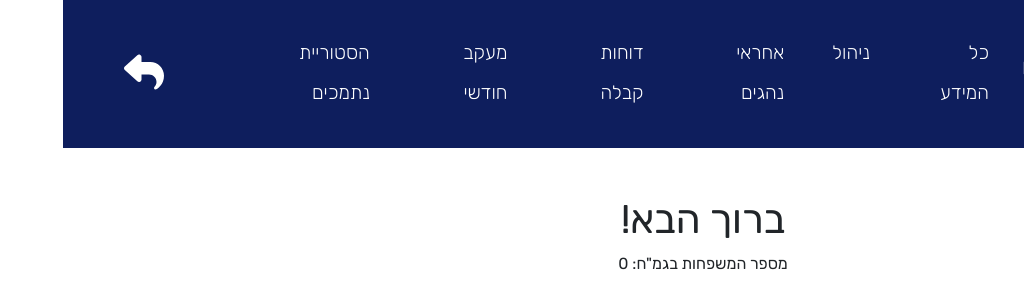
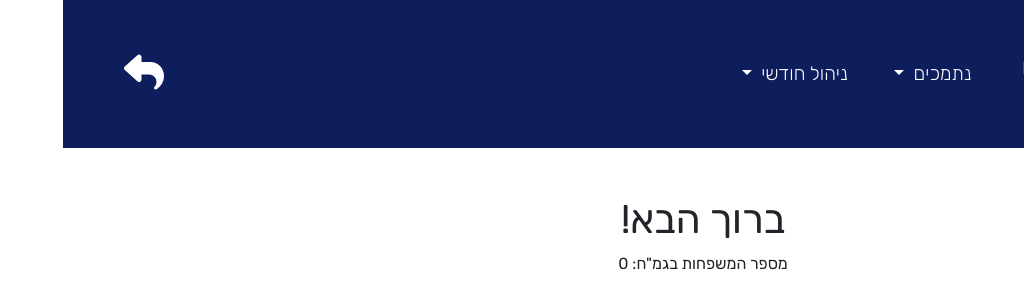
Before and after one commit to ShalomPrinz/gmah, a React (Vite) app in the folder frontend/: page / in a window 1280 px wide. Shown: the top 308 px of the page, without its empty margins (256-1280 px from the left). Built offline with nearby package versions, Linux system fonts and the light colour scheme; no server answers.

Commit message:
change navbar display

```diff
--- a/frontend/src/components/Navbar/Navbar.css
+++ b/frontend/src/components/Navbar/Navbar.css
@@ -1,14 +1,6 @@
-:root {
-  --navbar-hover-color: hsl(49, 100%, 63%);
-  --navbar-color: white;
-}
-
-.nav-links:hover {
-  color: var(--navbar-hover-color) !important;
-}
-
 .navbar-brand {
-  color: var(--navbar-color) !important;
+  color: white !important;
+  margin-left: 1rem;
 }
 
 .navbar {
@@ -22,44 +14,41 @@
 }
 
 .nav-links {
-  color: var(--navbar-color);
   padding: 0.5rem 1rem;
   text-decoration: none;
 }
 
 .nav-item {
   line-height: 40px;
-  margin-right: 1rem;
+  margin-right: 1.6rem;
 }
 
-.nav-item:after {
-  content: "";
-  background: transparent;
-  display: block;
-  height: 3px;
-  transition: width 0.7s ease, background-color 0.5s ease;
-  width: 0;
+.nav-dropdown {
+  background: inherit;
+  font-weight: lighter;
 }
 
-.nav-item:hover:after {
-  background: var(--navbar-hover-color);
-  width: 100%;
+.nav-dropdown:hover:after {
+  background: initial;
 }
 
-.nav-item .active {
-  border: 1px solid var(--navbar-hover-color);
-  color: var(--navbar-hover-color);
+.nav-dropdown-item {
+  border: 0 !important;
+  color: black !important;
+  display: flex;
+  justify-content: center;
+  text-decoration: none;
 }
 
-/* CSS variables are disallowed in media queries declaration */
-@media screen and (max-width: 992px) {
-  .nav-item .active {
-    border: none;
-    color: var(--navbar-hover-color);
-  }
-  .nav-links {
-    display: table;
-    padding: 1.5rem;
-    width: 100%;
-  }
+.nav-dropdown-item:hover {
+  background-color: moccasin !important;
+  font-weight: bold;
 }
+
+.dropdown-toggle {
+  color: white !important;
+}
+
+.dropdown-toggle.nav-link::after {
+  margin-right: .6rem;
+}
--- a/frontend/src/components/Navbar/Navbar.tsx
+++ b/frontend/src/components/Navbar/Navbar.tsx
@@ -2,6 +2,8 @@ import { useState } from "react";
 
 import Nav from "react-bootstrap/Nav";
 import Navbar from "react-bootstrap/Navbar";
+import NavDropdown from "react-bootstrap/NavDropdown";
+
 import { useMediaQuery } from "react-responsive";
 import { NavLink } from "react-router-dom";
 import { toast } from "react-toastify";
@@ -18,10 +20,24 @@ interface Page {
   url: string;
 }
 
+interface PageCollection {
+  id: number;
+  pages: Page[];
+  title: string;
+}
+
 const pageCallback = ({ name, url }: Page) => (
-  <NavLink className="nav-item nav-links fw-light" to={url}>
+  <NavDropdown.Item as="div" className="nav-dropdown-item">
+    <NavLink className="nav-dropdown-item fs-5 w-100 p-1" to={url}>
       {name}
     </NavLink>
+  </NavDropdown.Item>
+);
+
+const collectionCallback = ({ pages, title }: PageCollection) => (
+  <NavDropdown align="end" className="nav-dropdown" title={title}>
+    <ConditionalList itemCallback={pageCallback} list={pages} />
+  </NavDropdown>
 );
 
 // Note: When changing those, also change in css file
@@ -31,7 +47,7 @@ const expandSizeBs = "lg";
 const expandSizePx = "992px";
 
 interface NavbarProps {
-  pages: Page[];
+  pages: PageCollection[];
 }
 
 function AppNavbar({ pages }: NavbarProps) {
@@ -71,7 +87,7 @@ function AppNavbar({ pages }: NavbarProps) {
       )}
       <Navbar.Collapse>
         <Nav onClick={setNotExpanded}>
-          <ConditionalList itemCallback={pageCallback} list={pages} />
+          <ConditionalList itemCallback={collectionCallback} list={pages} />
         </Nav>
       </Navbar.Collapse>
       {displayGoBack && (
@@ -108,33 +124,45 @@ function NavbarWrapper() {
   const pages = [
     {
       id: 0,
-      name: "כל המידע",
+      pages: [
+        {
+          id: 0,
+          name: "נתמכים",
           url: "/families",
         },
         {
           id: 1,
-      name: "ניהול",
-      url: "/manage",
+          name: "הוספה",
+          url: "/families/add",
         },
         {
           id: 2,
+          name: "הסטוריה",
+          url: "/families/history",
+        },
+      ],
+      title: "נתמכים",
+    },
+    {
+      id: 1,
+      pages: [
+        {
+          id: 0,
           name: "אחראי נהגים",
           url: "/managers",
         },
         {
-      id: 3,
+          id: 1,
           name: "דוחות קבלה",
           url: "/reports",
         },
         {
-      id: 4,
+          id: 2,
           name: "מעקב חודשי",
           url: "/month",
         },
-    {
-      id: 5,
-      name: "הסטוריית נתמכים",
-      url: "/families/history",
+      ],
+      title: "ניהול חודשי",
     },
   ];
 
--- a/frontend/src/pages/FamilyManager.tsx
+++ b/frontend/src/pages/FamilyManager.tsx
@@ -12,12 +12,12 @@ const operations = [
   {
     id: 0,
     description: "הוסף משפחה",
-    url: "add",
+    url: "single",
   },
   {
     id: 1,
     description: "הוסף מתוך טבלת Word",
-    url: "add-many",
+    url: "many",
   },
 ];
 
--- a/frontend/src/pages/Router.tsx
+++ b/frontend/src/pages/Router.tsx
@@ -39,11 +39,11 @@ const router = createBrowserRouter(
           <Route path=":name" element={<EditFamily />} />
         </Route>
         <Route path="history" element={<FamiliesHistory />} />
-      </Route>
-      <Route path="manage">
-        <Route index element={<FamilyManager />} />
-        <Route path="add" element={<AddFamily />} />
-        <Route path="add-many" element={<AddManyFamilies />} />
+        <Route path="add">
+          <Route index element={<FamilyManager />} />
+          <Route path="single" element={<AddFamily />} />
+          <Route path="many" element={<AddManyFamilies />} />
+        </Route>
       </Route>
       <Route path="managers">
         <Route index element={<Managers />} />
```
Lines whose indentation alone changed are shown as unchanged.
